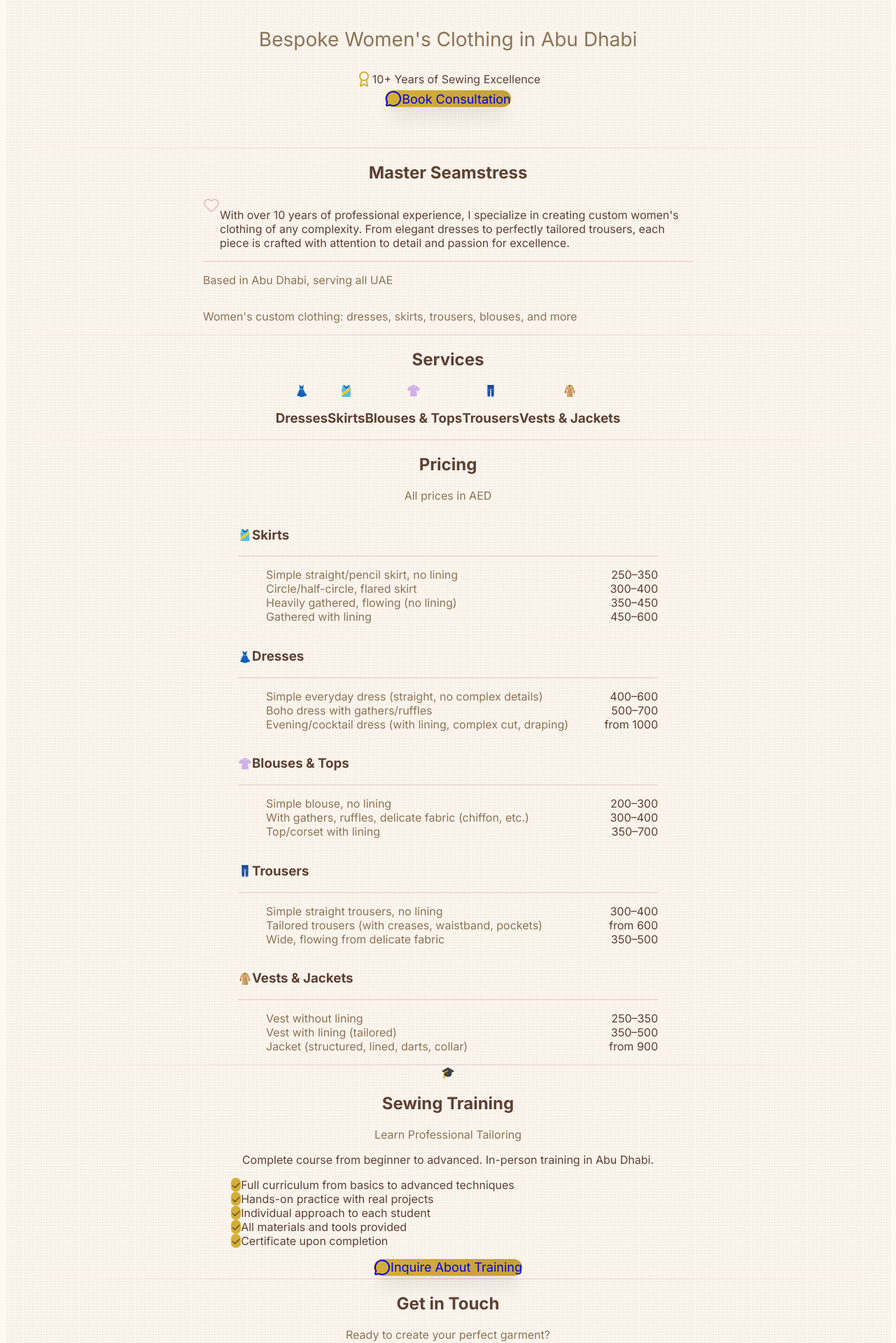
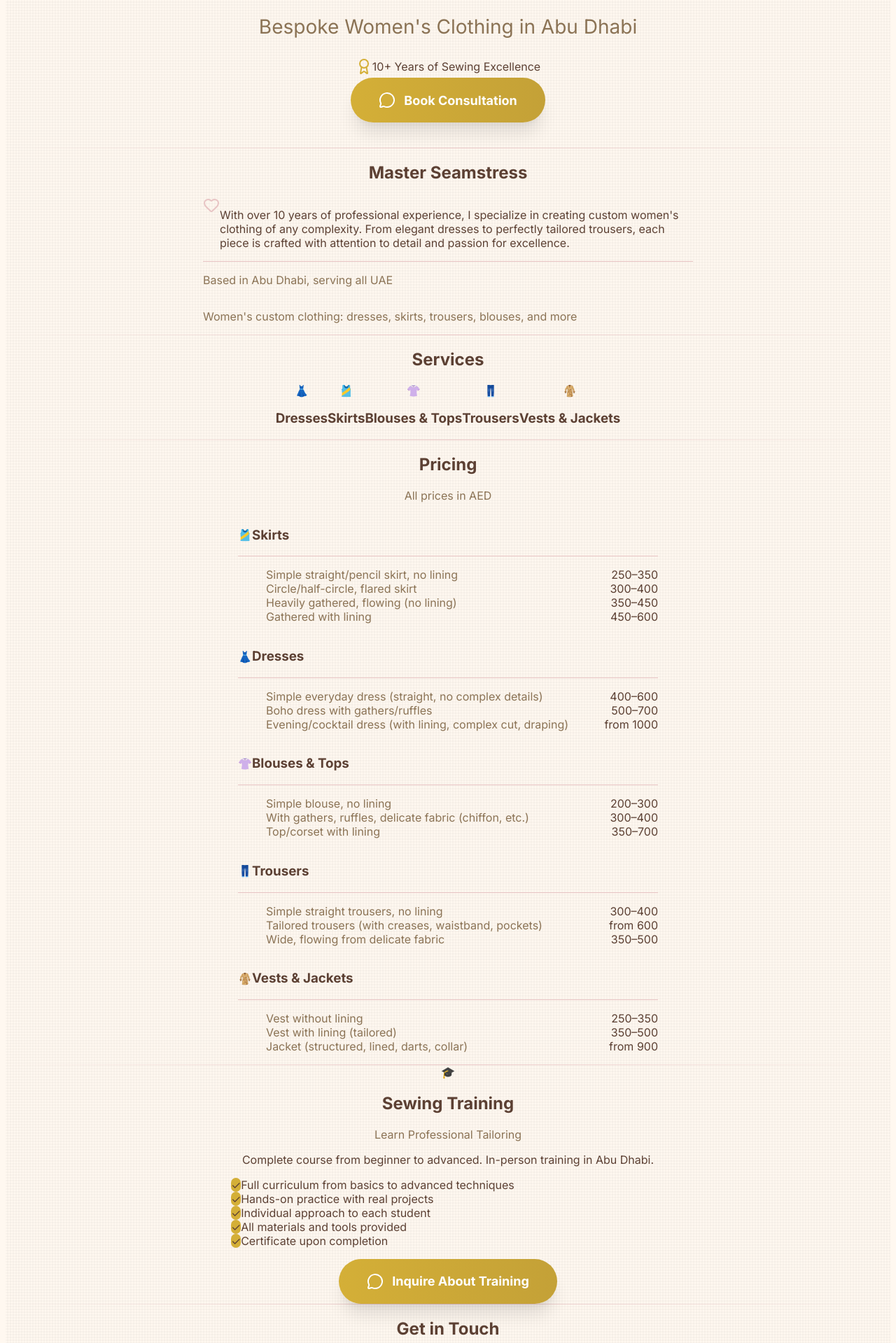
Before and after one commit to Barsokrat/welldressed, a Next.js app: page / in a window 1280 px wide. Shown: the part 597-2516 px from the top of the page at 70% size. Built offline with nearby package versions, Linux system fonts and the light colour scheme.

Commit message:
Fix: Add button-cta CSS class with !important to override all link styles

```diff
--- a/app/globals.css
+++ b/app/globals.css
@@ -68,3 +68,31 @@ h1, h2, h3, h4, h5, h6 {
   background-size: 200% 100%;
   animation: shimmer 3s infinite;
 }
+
+/* Button styles - ensure no default link styles override */
+a.button-cta {
+  text-decoration: none !important;
+  color: white !important;
+  display: inline-flex !important;
+  align-items: center;
+  justify-content: center;
+  gap: 0.75rem;
+  padding: 1.25rem 2.5rem;
+  border-radius: 9999px;
+  font-weight: 700;
+  font-size: 1.125rem;
+  background: linear-gradient(to right, #D4AF37, #C4A137) !important;
+  box-shadow: 0 20px 25px -5px rgba(0, 0, 0, 0.1), 0 10px 10px -5px rgba(0, 0, 0, 0.04);
+  transition: all 0.3s ease;
+  cursor: pointer;
+}
+
+a.button-cta:hover {
+  transform: scale(1.05);
+  box-shadow: 0 25px 50px -12px rgba(0, 0, 0, 0.25);
+  background: linear-gradient(to right, #C4A137, #B49027) !important;
+}
+
+a.button-cta:visited {
+  color: white !important;
+}
--- a/app/page.tsx
+++ b/app/page.tsx
@@ -53,12 +53,7 @@ export default function HomePage() {
               href={`https://wa.me/971526232050?text=${encodeURIComponent(lang === 'en' ? 'Hi! I would like to book a consultation for custom tailoring.' : 'Здравствуйте! Хотела бы записаться на консультацию по пошиву.')}`}
               target="_blank"
               rel="noopener noreferrer"
-              className="inline-flex items-center justify-center gap-3 text-white px-10 py-5 rounded-full font-bold transition-all duration-300 hover:scale-105 no-underline"
-              style={{
-                background: 'linear-gradient(to right, #D4AF37, #C4A137)',
-                fontSize: '1.125rem',
-                boxShadow: '0 20px 25px -5px rgba(0, 0, 0, 0.1), 0 10px 10px -5px rgba(0, 0, 0, 0.04)'
-              }}
+              className="button-cta"
             >
               <MessageCircle className="w-6 h-6" />
               <span>{t.hero.cta}</span>
@@ -311,12 +306,7 @@ export default function HomePage() {
                 href={`https://wa.me/971526232050?text=${encodeURIComponent(lang === 'en' ? 'Hi! I am interested in the sewing training course.' : 'Здравствуйте! Интересует курс обучения шитью.')}`}
                 target="_blank"
                 rel="noopener noreferrer"
-                className="inline-flex items-center justify-center gap-3 text-white px-10 py-5 rounded-full font-bold transition-all duration-300 hover:scale-105 no-underline"
-                style={{
-                  background: 'linear-gradient(to right, #D4AF37, #C4A137)',
-                  fontSize: '1.125rem',
-                  boxShadow: '0 20px 25px -5px rgba(0, 0, 0, 0.1), 0 10px 10px -5px rgba(0, 0, 0, 0.04)'
-                }}
+                className="button-cta"
               >
                 <MessageCircle className="w-6 h-6" />
                 <span>{t.training.cta}</span>
```
